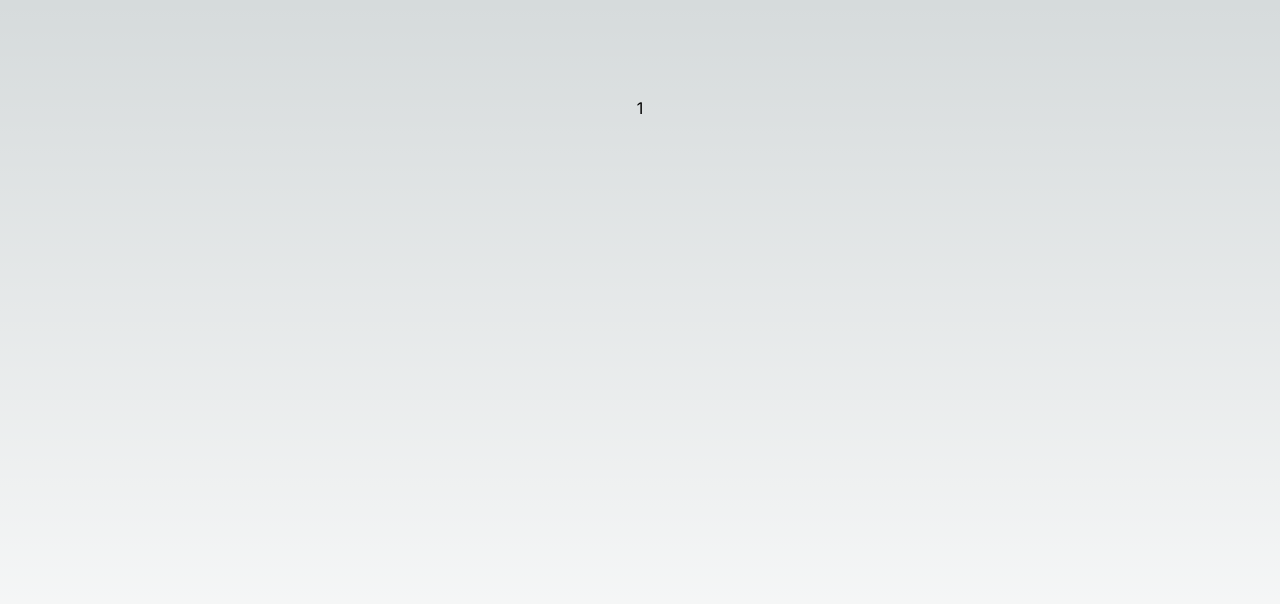
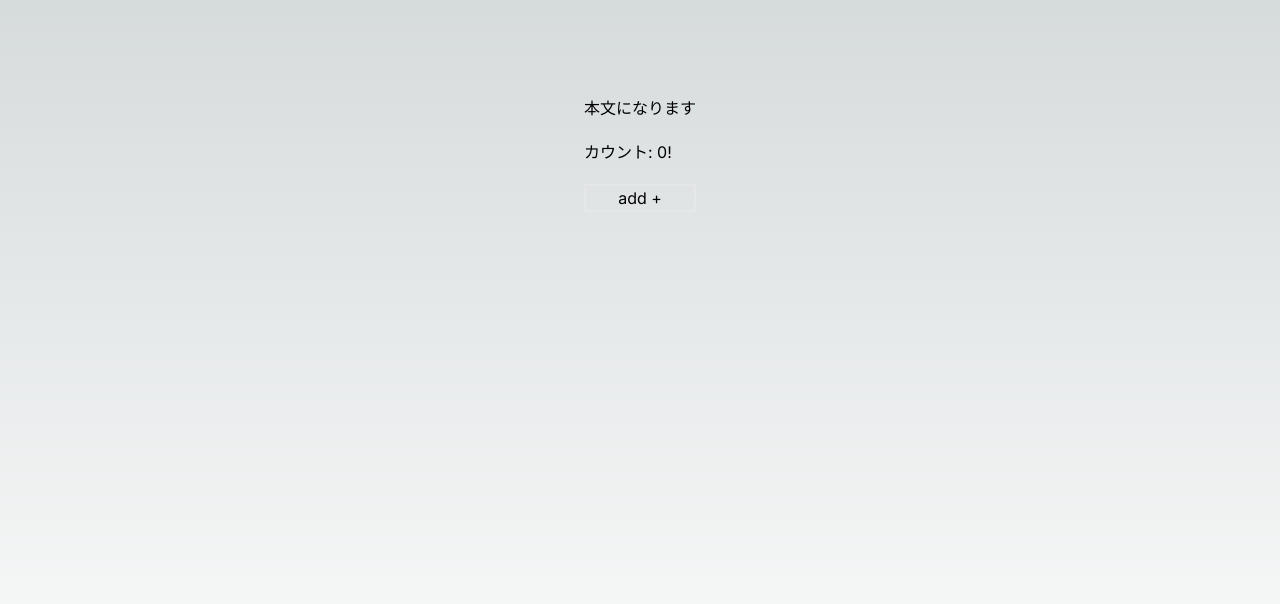
Before and after one commit to underground0930/nextjs-i18next, a Next.js app: page /1 in a window 1280 px wide. Shown: the top 604 px of the page. Built offline with nearby package versions, Linux system fonts and the light colour scheme.

Commit message:
[wip]:topページ用のコンポーネント作成

```diff
--- /dev/null
+++ b/src/app/[lang]/_components/TopPage.tsx
@@ -0,0 +1,36 @@
+'use client'
+
+import { Languages, useTranslation } from '@/hooks/i18n'
+
+import { topTranslation as translation } from '@/translations'
+import { setMetadata } from '@/utils'
+import { useState } from 'react'
+
+export const generateMetadata = setMetadata(translation)
+
+type Props = {
+  lang: Languages
+}
+
+export function TopPage({ lang }: Props) {
+  const { t } = useTranslation({ lang, translation })
+  const [count, setCount] = useState(0)
+
+  const counter = () => {
+    setCount((prev) => prev + 1)
+  }
+
+  return (
+    <div className='flex min-h-screen flex-col items-center justify-between p-24'>
+      <div>
+        <h1 className='mb-5'>{t('lead')}</h1>
+        <h2 className='mb-5'>{t('count', { count })}</h2>
+        <div className='border-2'>
+          <button className='block w-full' onClick={counter}>
+            add +
+          </button>
+        </div>
+      </div>
+    </div>
+  )
+}
--- a/src/app/[lang]/page.tsx
+++ b/src/app/[lang]/page.tsx
@@ -1,3 +1,5 @@
+import { TopPage } from '@/app/[lang]/_components/TopPage'
+
 import { Languages } from '@/hooks/i18n'
 
 import { topTranslation as translation } from '@/translations'
@@ -12,7 +14,5 @@ type Props = {
 }
 
 export default function Page({ params: { lang } }: Props) {
-  return (
-    <main className='flex min-h-screen flex-col items-center justify-between p-24'>{lang}</main>
-  )
+  return <TopPage lang={lang} />
 }
--- a/src/translations/pages/top.ts
+++ b/src/translations/pages/top.ts
@@ -4,14 +4,20 @@ const texts = {
       title: 'トップ',
       description: 'トップページです',
     },
-    translation: {},
+    translation: {
+      lead: '本文になります',
+      count: 'カウント: {{count}}!',
+    },
   },
   en: {
     meta: {
       title: 'Top',
       description: 'This is top page',
     },
-    translation: {},
+    translation: {
+      lead: 'This is lead',
+      count: 'Count: {{count}}!',
+    },
   },
 }
 
```
